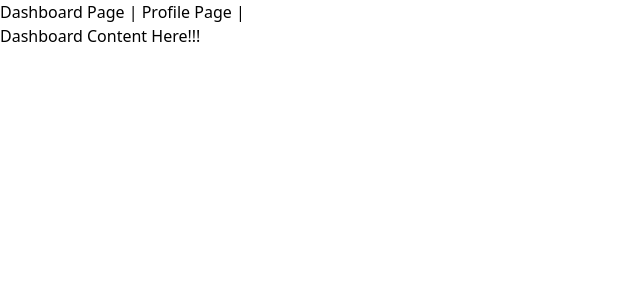
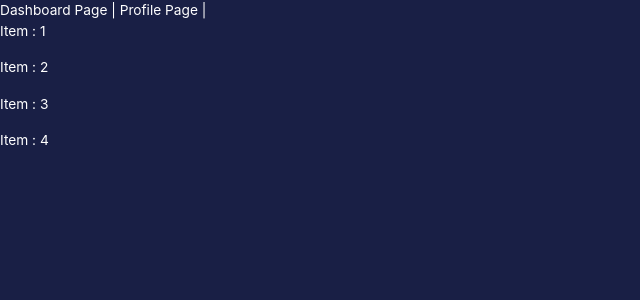
Before and after one commit to afovwe/landing_page, a React (Vite) app in the folder client/: page /dashboard in a window 1280 px wide. Shown: the top 300 px of the page, without its empty margins (0-640 px from the left). Built offline with nearby package versions, Linux system fonts and the light colour scheme; a web font is replaced by a local one.

Commit message:
complete mongodb connection

```diff
--- /dev/null
+++ b/client/jsconfig.json
@@ -0,0 +1,6 @@
+{
+  "compilerOptions": {
+    "baseUrl": "src"
+  },
+  "include": ["src"]
+}
--- a/client/src/App.jsx
+++ b/client/src/App.jsx
@@ -1,12 +1,32 @@
 import { Footer } from './sections';
 import Nav from './components/Nav.jsx';
-import Home from './pages/Home.jsx';
+import { Hero, PopularProducts, SuperQuality, Services, SpecialOffer, CustomerReviews, Subscribe } from './sections'
 
 
 const App = () => (
   <main className="relative">
     <Nav />
-    <Home />
+    <section className="xl:padding-1 wide:padding-r padding-b">
+        <Hero />
+      </section>
+      <section className="padding">
+        <PopularProducts />
+      </section>
+      <section className="padding">
+        <SuperQuality />
+      </section>
+      <section className="padding-x py-10">
+        <Services />
+      </section>
+      <section className="padding">
+        <SpecialOffer />
+      </section>
+      <section className="bg-pale-blue padding">
+        <CustomerReviews />
+      </section>
+      <section className="padding-x sm:py-32 py-16 w-full">
+        <Subscribe />
+      </section>
     <section className="bg-black padding-x padding-t pb-8">
       <Footer />
     </section>
--- a/client/src/main.jsx
+++ b/client/src/main.jsx
@@ -5,12 +5,22 @@ import {  createBrowserRouter, RouterProvider } from 'react-router-dom';
 
 import './index.css';
 import App from './App';
+import { configureStore } from "@reduxjs/toolkit";
+import globalReducer from "./state";
+import { Provider } from "react-redux";
 import Dashboard from './pages/Dashboard';
 import ProfilePage from './pages/ProfilePage';
 import NotFound from './pages/NotFound';
 import Profile from './pages/Profile';
+import DashboardItem from './pages/DashboardItem';
 
+const store = configureStore({
+  reducer: {
+    global: globalReducer,
 
+  },
+
+});
 const router = createBrowserRouter([
   {
     path: "/",
@@ -21,6 +31,12 @@ const router = createBrowserRouter([
     {
     path: "/dashboard",
     element: <Dashboard />,
+    children: [
+      {
+    path: "/dashboard/:itemId",
+    element: <DashboardItem />,
+    },
+  ]
 
   },
     {
@@ -40,6 +56,8 @@ const router = createBrowserRouter([
 ]);
 ReactDOM.createRoot(document.getElementById('root')).render(
   <React.StrictMode>
-    <RouterProvider router={router} />
+    <Provider store={store}>
+      <RouterProvider router={router} />
+    </Provider>
   </React.StrictMode>,
 );
--- a/client/src/pages/Dashboard.jsx
+++ b/client/src/pages/Dashboard.jsx
@@ -1,11 +1,35 @@
+import { NavLink, Outlet } from "react-router-dom"
 import DashboardNavBar from "../components/DashboardNavBar"
-
+import { CssBaseline, ThemeProvider } from "@mui/material";
+import { createTheme } from "@mui/material/styles";
+import { useMemo } from "react";
+import { useSelector } from "react-redux";
+import { themeSettings } from "../theme";
 
 const Dashboard = () => {
+   const items = [ 1, 2, 3, 4, ]
+   const mode = useSelector((state) => state.global.mode);
+  const theme = useMemo(() => createTheme(themeSettings(mode)), [mode]);
   return (
     <section>
+      <ThemeProvider theme={theme}>
+      <CssBaseline />
       <DashboardNavBar />
-      <div>Dashboard Content Here!!!</div>
+     <div className="flex gap-2">
+        <div className="flex flex-col gap-4">
+        {items.map((item) => (
+                  <NavLink key={item} to={`/dashboard/${item}`} className={({ isActive}) => {
+                    return isActive ? 'text-red-700' : ''
+                  }}>
+                    Item : {item}
+                  </NavLink>
+
+              ))}
+        </div>
+
+      <Outlet />
+      </div>
+      </ThemeProvider>
     </section>
   )
 }
--- /dev/null
+++ b/client/src/pages/DashboardItem.jsx
@@ -0,0 +1,13 @@
+
+import { useParams } from "react-router-dom"
+const DashboardItem = () => {
+    const param = useParams();
+  return (
+   <section>
+
+      <div>Item details: {param.itemId}</div>
+    </section>
+  )
+}
+
+export default DashboardItem
--- a/client/src/pages/Home.jsx
+++ /dev/null
@@ -1,30 +0,0 @@
-import { Hero, PopularProducts, SuperQuality, Services, SpecialOffer, CustomerReviews, Subscribe } from '../sections'
-const Home = () => {
-  return (
-    <>
-      <section className="xl:padding-1 wide:padding-r padding-b">
-        <Hero />
-      </section>
-      <section className="padding">
-        <PopularProducts />
-      </section>
-      <section className="padding">
-        <SuperQuality />
-      </section>
-      <section className="padding-x py-10">
-        <Services />
-      </section>
-      <section className="padding">
-        <SpecialOffer />
-      </section>
-      <section className="bg-pale-blue padding">
-        <CustomerReviews />
-      </section>
-      <section className="padding-x sm:py-32 py-16 w-full">
-        <Subscribe />
-      </section>
-    </>
-  );
-};
-
-export default Home;
--- /dev/null
+++ b/client/src/state/index.js
@@ -0,0 +1,20 @@
+import { createSlice } from "@reduxjs/toolkit";
+
+const initialState = {
+  mode: "dark",
+  userId: "63701cc1f03239b7f700000e",
+};
+
+export const globalSlice = createSlice({
+  name: "global",
+  initialState,
+  reducers: {
+    setMode: (state) => {
+      state.mode = state.mode === "light" ? "dark" : "light";
+    },
+  },
+});
+
+export const { setMode } = globalSlice.actions;
+
+export default globalSlice.reducer;
--- /dev/null
+++ b/client/src/theme.jsx
@@ -0,0 +1,139 @@
+// color design tokens export
+export const tokensDark = {
+  grey: {
+    0: "#ffffff", // manually adjusted
+    10: "#f6f6f6", // manually adjusted
+    50: "#f0f0f0", // manually adjusted
+    100: "#e0e0e0",
+    200: "#c2c2c2",
+    300: "#a3a3a3",
+    400: "#858585",
+    500: "#666666",
+    600: "#525252",
+    700: "#3d3d3d",
+    800: "#292929",
+    900: "#141414",
+    1000: "#000000", // manually adjusted
+  },
+  primary: {
+    // blue
+    100: "#d3d4de",
+    200: "#a6a9be",
+    300: "#7a7f9d",
+    400: "#4d547d",
+    500: "#21295c",
+    600: "#191F45", // manually adjusted
+    700: "#141937",
+    800: "#0d1025",
+    900: "#070812",
+  },
+  secondary: {
+    // yellow
+    50: "#f0f0f0", // manually adjusted
+    100: "#fff6e0",
+    200: "#ffedc2",
+    300: "#ffe3a3",
+    400: "#ffda85",
+    500: "#ffd166",
+    600: "#cca752",
+    700: "#997d3d",
+    800: "#665429",
+    900: "#332a14",
+  },
+};
+
+// function that reverses the color palette
+function reverseTokens(tokensDark) {
+  const reversedTokens = {};
+  Object.entries(tokensDark).forEach(([key, val]) => {
+    const keys = Object.keys(val);
+    const values = Object.values(val);
+    const length = keys.length;
+    const reversedObj = {};
+    for (let i = 0; i < length; i++) {
+      reversedObj[keys[i]] = values[length - i - 1];
+    }
+    reversedTokens[key] = reversedObj;
+  });
+  return reversedTokens;
+}
+export const tokensLight = reverseTokens(tokensDark);
+
+// mui theme settings
+export const themeSettings = (mode) => {
+  return {
+    palette: {
+      mode: mode,
+      ...(mode === "dark"
+        ? {
+            // palette values for dark mode
+            primary: {
+              ...tokensDark.primary,
+              main: tokensDark.primary[400],
+              light: tokensDark.primary[400],
+            },
+            secondary: {
+              ...tokensDark.secondary,
+              main: tokensDark.secondary[300],
+            },
+            neutral: {
+              ...tokensDark.grey,
+              main: tokensDark.grey[500],
+            },
+            background: {
+              default: tokensDark.primary[600],
+              alt: tokensDark.primary[500],
+            },
+          }
+        : {
+            // palette values for light mode
+            primary: {
+              ...tokensLight.primary,
+              main: tokensDark.grey[50],
+              light: tokensDark.grey[100],
+            },
+            secondary: {
+              ...tokensLight.secondary,
+              main: tokensDark.secondary[600],
+              light: tokensDark.secondary[700],
+            },
+            neutral: {
+              ...tokensLight.grey,
+              main: tokensDark.grey[500],
+            },
+            background: {
+              default: tokensDark.grey[0],
+              alt: tokensDark.grey[50],
+            },
+          }),
+    },
+    typography: {
+      fontFamily: ["Inter", "sans-serif"].join(","),
+      fontSize: 12,
+      h1: {
+        fontFamily: ["Inter", "sans-serif"].join(","),
+        fontSize: 40,
+      },
+      h2: {
+        fontFamily: ["Inter", "sans-serif"].join(","),
+        fontSize: 32,
+      },
+      h3: {
+        fontFamily: ["Inter", "sans-serif"].join(","),
+        fontSize: 24,
+      },
+      h4: {
+        fontFamily: ["Inter", "sans-serif"].join(","),
+        fontSize: 20,
+      },
+      h5: {
+        fontFamily: ["Inter", "sans-serif"].join(","),
+        fontSize: 16,
+      },
+      h6: {
+        fontFamily: ["Inter", "sans-serif"].join(","),
+        fontSize: 14,
+      },
+    },
+  };
+};
--- a/package.json
+++ b/package.json
@@ -1,5 +1,5 @@
 {
-  "name": "apple-clone",
+  "name": "landing-page-backend",
   "version": "1.0.0",
   "description": "",
   "main": "index.js",
```
Also changed, not shown: client/package.json (+14 -2 lines), 2 other files (tests, documents, lock files or other folders).
